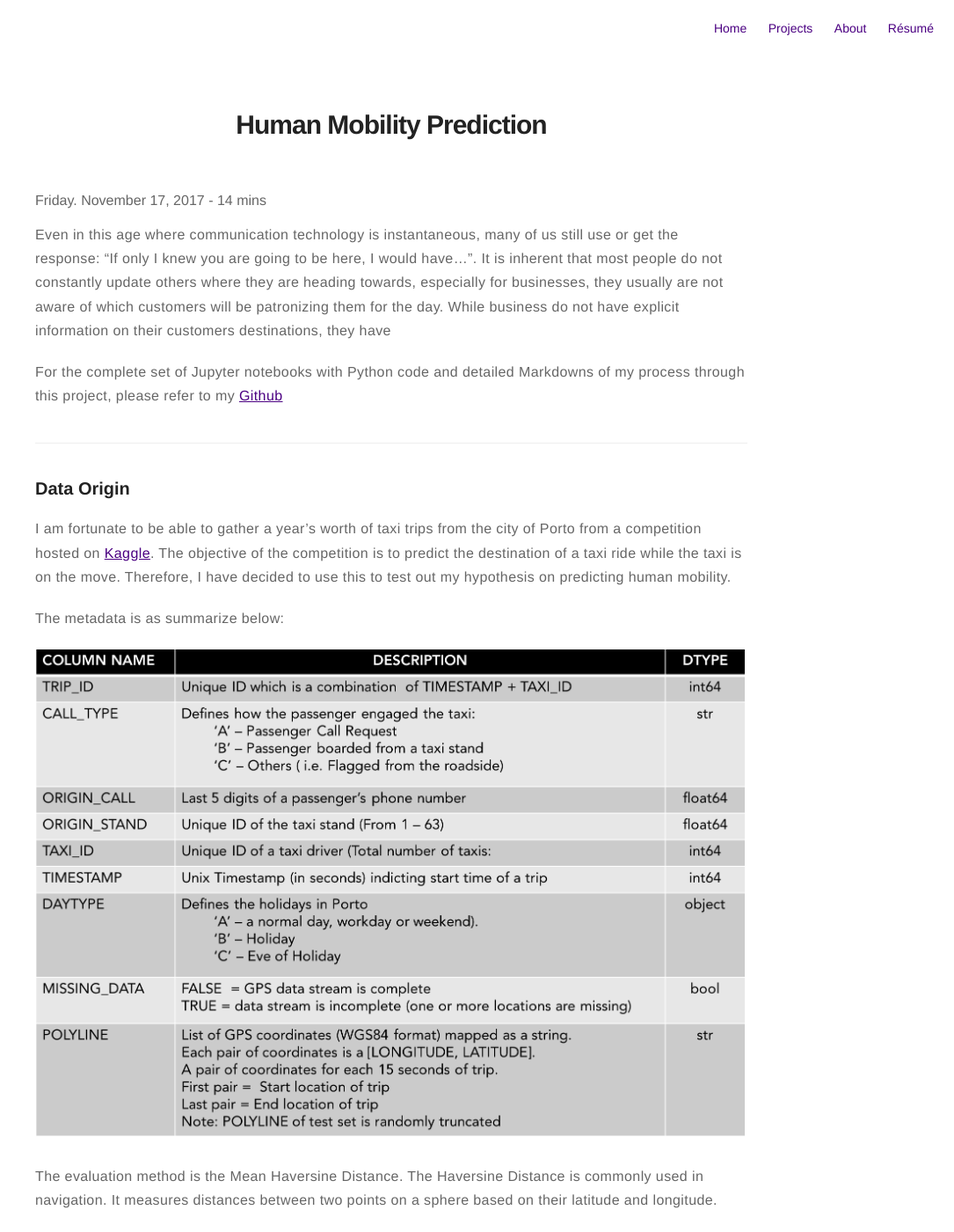
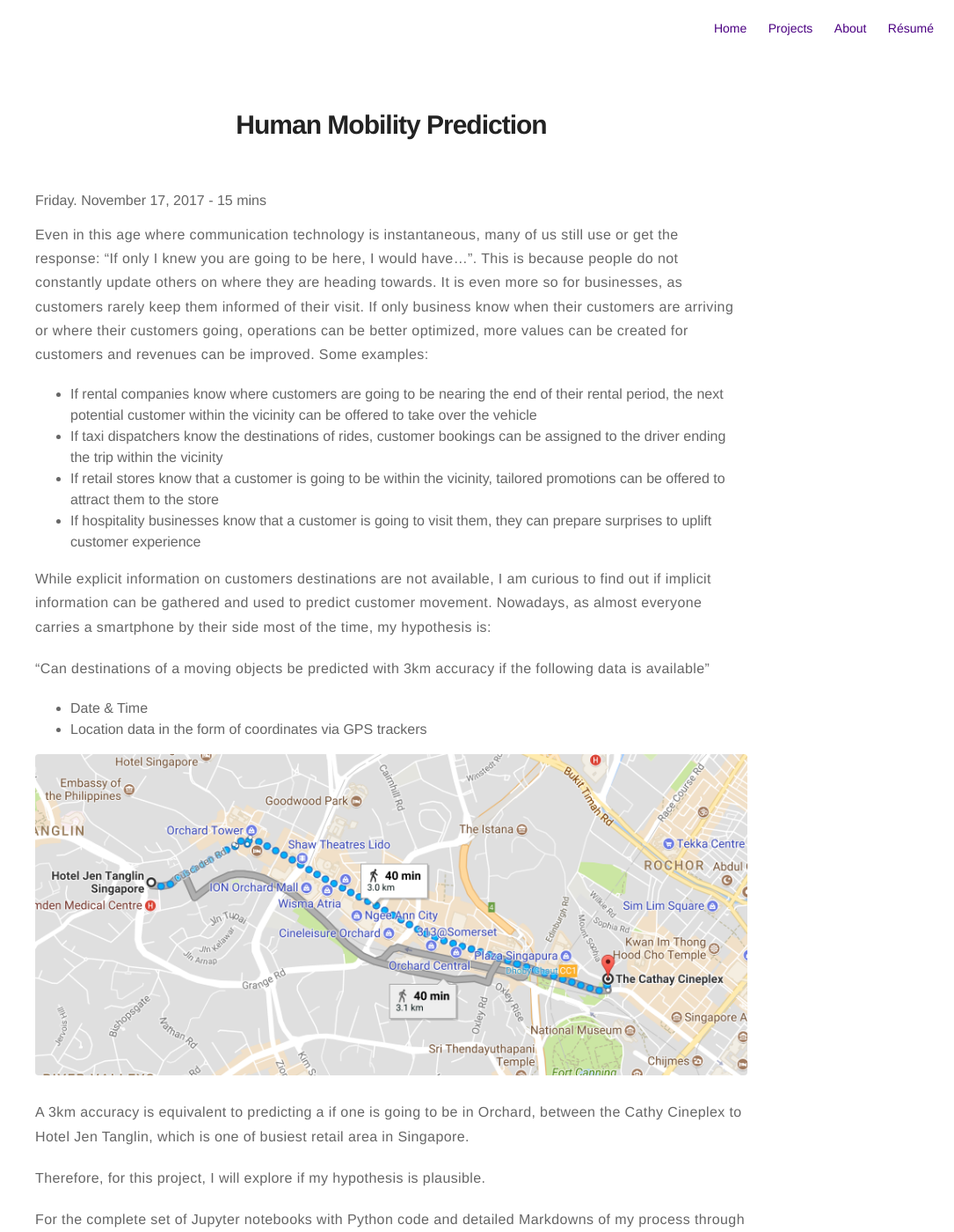
Before and after one commit to d-lim/d-lim.github.io, a Jekyll site: the page built from _posts/2016-01-23-indigo-jekyll-theme.markdown, in a window 1280 px wide and 1400 px high. Shown: the whole window at 88% size, without its empty margins (195-1280 px from the left). Built offline with Jekyll 4.4.1, drawn with Linux system fonts in a browser that asks for light colours; comment, search, counter and statistics services are not loaded; some of the changed text lies outside the part shown.

Commit message:
finished intro

```diff
--- a/_posts/2016-01-23-indigo-jekyll-theme.markdown
+++ b/_posts/2016-01-23-indigo-jekyll-theme.markdown
@@ -13,7 +13,26 @@ author: derrick
 externalLink: false
 ---
 
-Even in this age where communication technology is instantaneous, many of us still use or get the response: “If only I knew you are going to be here, I would have…”. It is inherent that most people do not constantly update others where they are heading towards, especially for businesses, they usually are not aware of which customers will be patronizing them for the day. While business do not have explicit information on their customers destinations, they have
+
+Even in this age where communication technology is instantaneous, many of us still use or get the response: “If only I knew you are going to be here, I would have…”. This is because people do not constantly update others on where they are heading towards. It is even more so for businesses, as customers rarely keep them informed of their visit. If only business know when their customers are arriving or where their customers going, operations can be better optimized, more values can be created for customers and revenues can be improved. Some examples:
+
+- If rental companies know where customers are going to be nearing the end of their rental period, the next potential customer within the vicinity can be offered to take over the vehicle
+- If taxi dispatchers know the destinations of rides, customer bookings can be assigned to the driver ending the trip within the vicinity
+- If retail stores know that a customer is going to be within the vicinity, tailored promotions can be offered to attract them to the store
+- If hospitality businesses know that a customer is going to visit them, they can prepare surprises to uplift customer experience
+
+While explicit information on customers destinations are not available, I am curious to find out if implicit information can be gathered and used to predict customer movement. Nowadays, as almost everyone carries a smartphone by their side most of the time, my hypothesis is:
+
+“Can destinations of a moving objects be predicted with 3km accuracy if the following data is available”
+- Date & Time
+- Location data in the form of coordinates via GPS trackers
+
+
+<img src="../assets/images/sg3km.png" alt="sg3km" style="width: 1500px;"/>
+
+A 3km accuracy is equivalent to predicting a if one is going to be in Orchard, between the Cathy Cineplex to Hotel Jen Tanglin, which is one of busiest retail area in Singapore.
+
+Therefore, for this project, I will explore if my hypothesis is plausible.
 
 For the complete set of Jupyter notebooks with Python code and detailed Markdowns of my process through this project, please refer to my [Github](https://github.com/d-lim/Projects/tree/master/Human%20Mobility%20Predictions)
 
@@ -233,20 +252,18 @@ The Random Forest Regressor performed the best out of the three models.
 
 <h3> Conclusion </h3>
 
-Prediction of destinations is possible with:
+Prediction of destinations up to 3km accuracy is possible with:
 - Date & Time
-- Location data in the form of coordinates via GPS trackers
-- Behavioral data of the target group
+- Location data in the form of coordinates
+
+However, by adopting a classification model, due to the nature that the coordinates are extremely granular and there are places which the majority of the the public do not usually go, i.e farms in the outskirts of the city vs the city centre. The amount of points to form a cluster is extremely important to avoid a multivariate imbalance issue. However, it is extremely hard to determine the right amount of points required without domain expertise. Therefore, I strongly suggest using a regression model is more suited to predict destinations of trips.
 
 
-By adopting a classification model, due to the nature that the coordinates are extremely granular and there are places which the majority of the the public do not usually go, i.e farms in the outskirts of the city vs the city centre. The amount of points to form a cluster is extremely important to avoid a multivariate imbalance issue. However, it is extremely hard to determine the right amount of points required without domain expertise. Therefore, I strongly suggest using a regression model is more suited to predict destinations of trips.
-
-
-Further work:
+Moving forward, the following approaches can be explored to improve the accuracy of our predictions:
 - Use a regression ANN model to predict destinations
+- Include more features, such as holiday, weather, driver and passenger information
 - Use of deep learning models such as Sequence to Sequence Recursive Neural Nets to be able to the path taken up to the destination
 - Explore other predictive models such as Hidden Markov Model or Karman filters to see if they are suitable to predict destinations
-- Include more features, such as holiday and weather information to help improve the predictions
 
 ---
 
```
Also changed, not shown: assets/images/sg3km.png (added).
